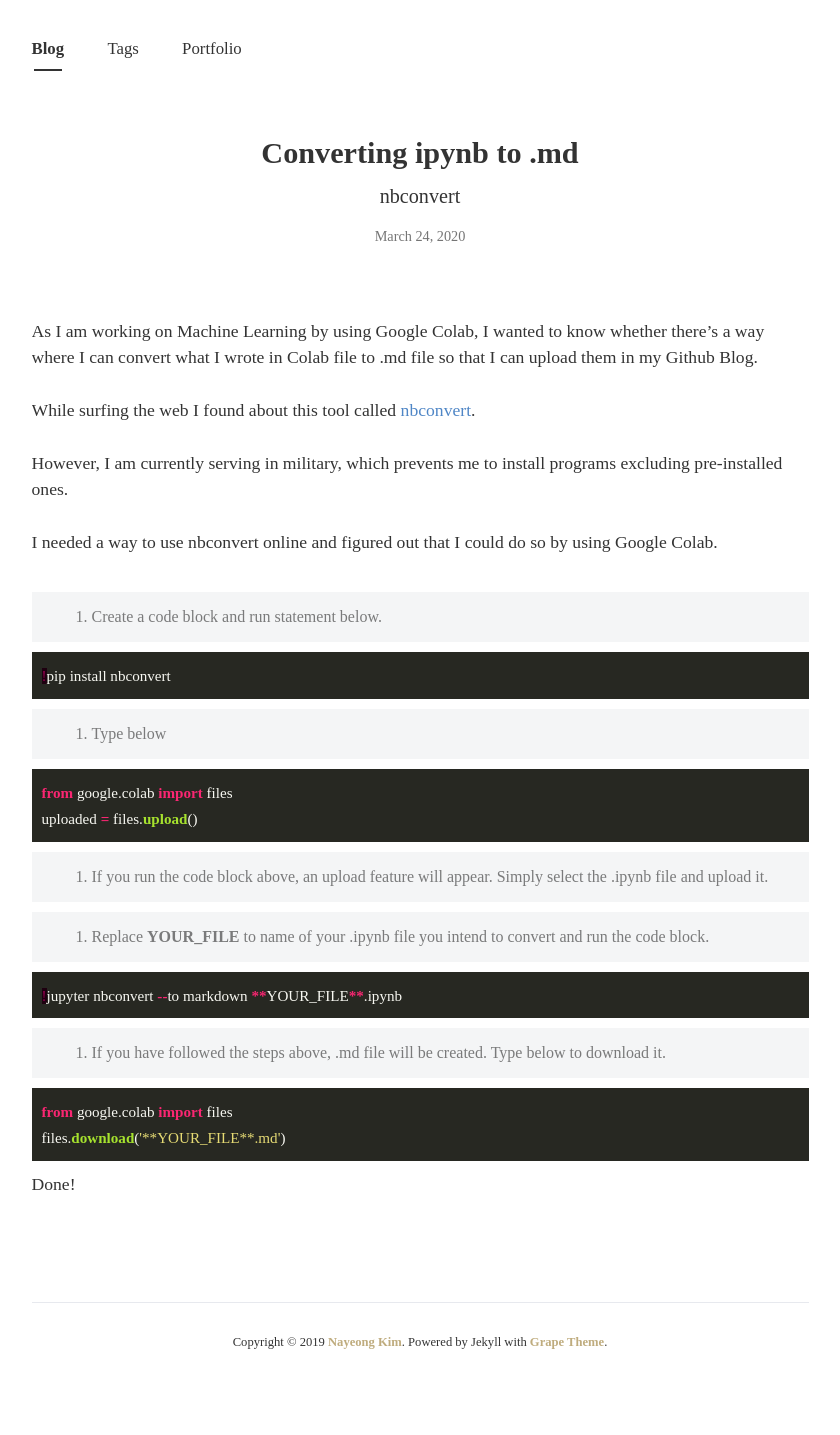
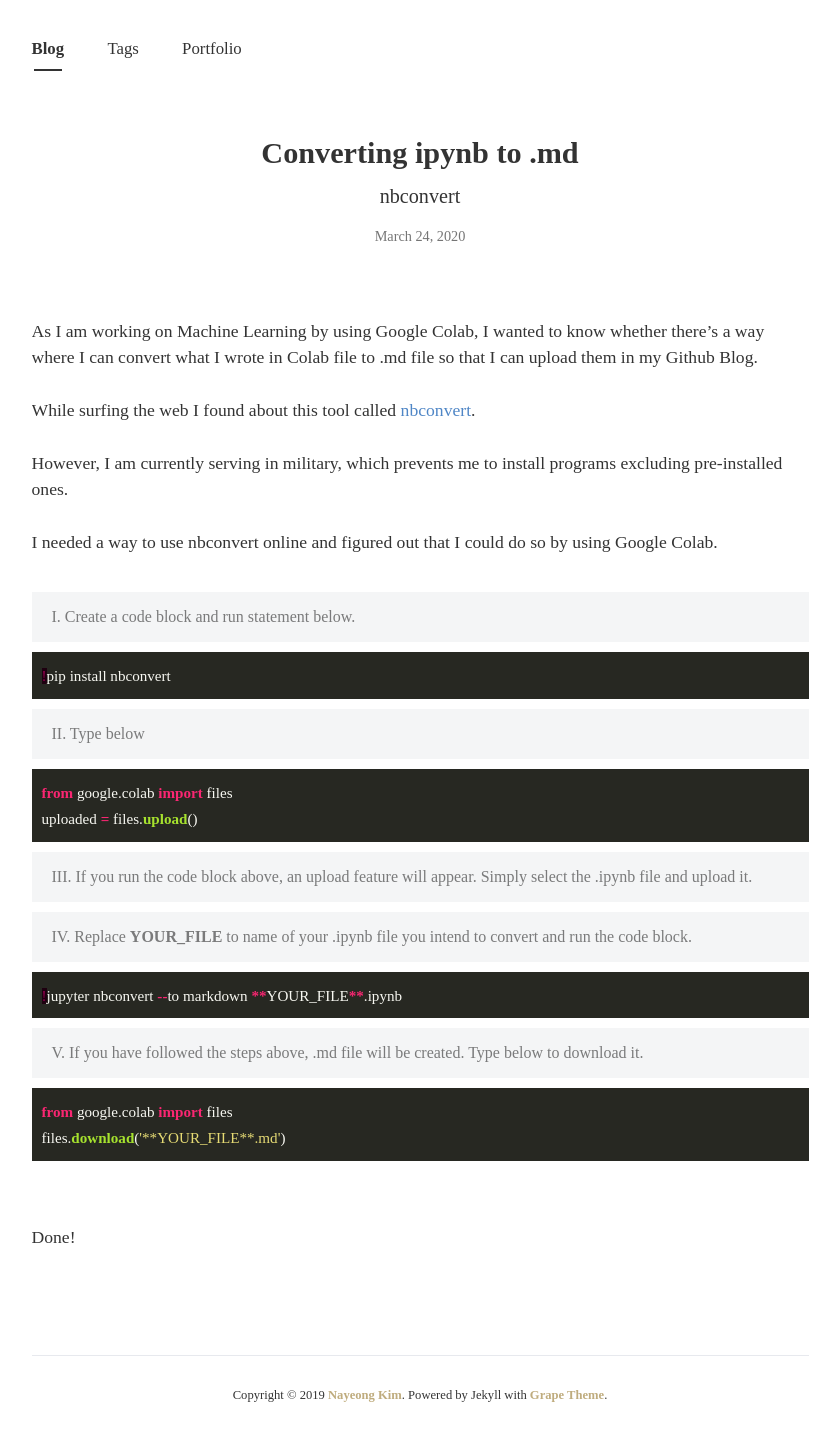
Before and after one commit to hwuiwon/hwuiwon.github.io, a Jekyll site: the page built from _posts/2020-03-24-ipynb-to-md.md, in a window 1280 px wide. Shown: the whole page, without its empty margins (220-1060 px from the left). Built offline with Jekyll 4.4.1, drawn with Linux system fonts in a browser that asks for light colours; nearby versions of some CDN libraries; some web fonts are replaced; before the commit the page ends 1382 px from its top, so only the background shows below that.

Commit message:
Update 2020-03-24-ipynb-to-md.md

```diff
--- a/_posts/2020-03-24-ipynb-to-md.md
+++ b/_posts/2020-03-24-ipynb-to-md.md
@@ -19,32 +19,33 @@ However, I am currently serving in military, which prevents me to install progra
 I needed a way to use nbconvert online and figured out that I could do so by using Google Colab.
 <br><br>
 
-> 1. Create a code block and run statement below.
+> I. Create a code block and run statement below.
 
 {% highlight python %}
 !pip install nbconvert
 {% endhighlight %}
 
-> 2. Type below
+> II. Type below
 
 {% highlight python %}
 from google.colab import files
 uploaded = files.upload()
 {% endhighlight %}
 
-> 3. If you run the code block above, an upload feature will appear. Simply select the .ipynb file and upload it.
+> III. If you run the code block above, an upload feature will appear. Simply select the .ipynb file and upload it.
 
-> 4. Replace **YOUR_FILE** to name of your .ipynb file you intend to convert and run the code block.
+> IV. Replace **YOUR_FILE** to name of your .ipynb file you intend to convert and run the code block.
 
 {% highlight python %}
 !jupyter nbconvert --to markdown **YOUR_FILE**.ipynb
 {% endhighlight %}
 
-> 5. If you have followed the steps above, .md file will be created. Type below to download it.
+> V. If you have followed the steps above, .md file will be created. Type below to download it.
 
 {% highlight python %}
 from google.colab import files
 files.download('**YOUR_FILE**.md')
 {% endhighlight %}
 
+<br><br>
 Done!
```
